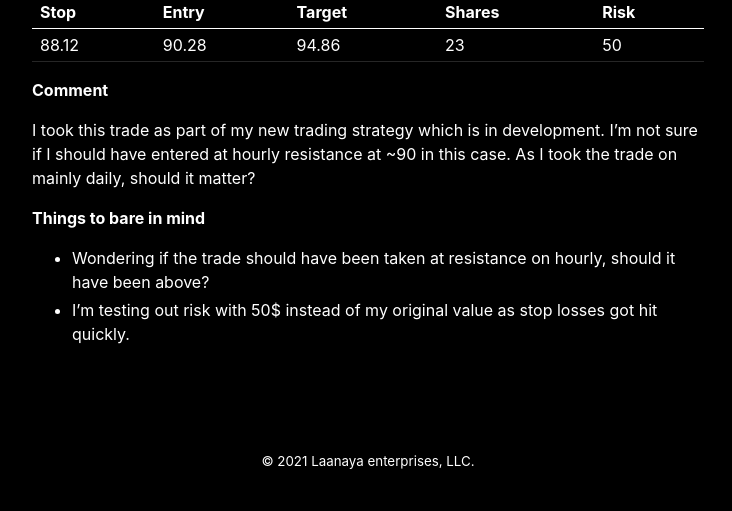
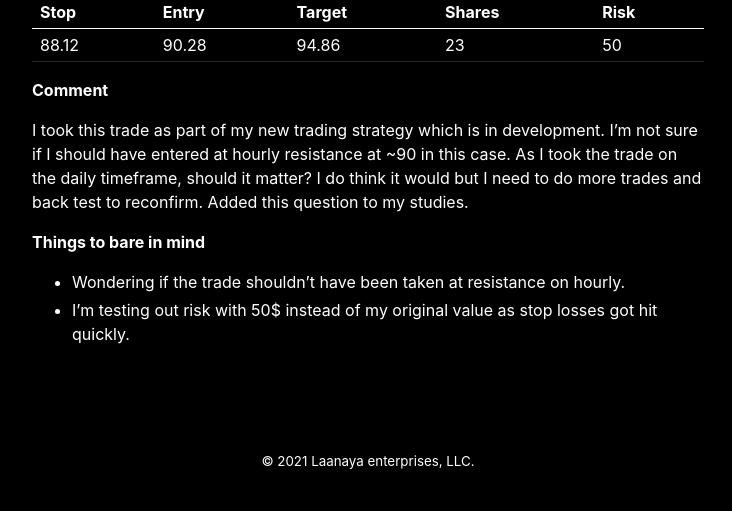
Before and after one commit to Bobcycle/Journal, a Jekyll site: the page built from _posts/2021-01-21-amd.md, in a window 1280 px wide. Shown: the part 529-1040 px from the top of the page, without its empty margins (272-1004 px from the left). Built offline with Jekyll 4.4.1, drawn with Linux system fonts in a browser that asks for light colours.

Commit message:
Update 2021-01-21-amd.md

```diff
--- a/_posts/2021-01-21-amd.md
+++ b/_posts/2021-01-21-amd.md
@@ -15,9 +15,9 @@ title: AMD @ 90.28
 
 **Comment**
 
-I took this trade as part of my new trading strategy which is in development. I'm not sure if I should have entered at hourly resistance at ~90 in this case. As I took the trade on mainly daily, should it matter?
+I took this trade as part of my new trading strategy which is in development. I'm not sure if I should have entered at hourly resistance at ~90 in this case. As I took the trade on the daily timeframe, should it matter? I do think it would but I need to do more trades and back test to reconfirm. Added this question to my studies.
 
 **Things to bare in mind**
 
-- Wondering if the trade should have been taken at resistance on hourly, should it have been above?
+- Wondering if the trade shouldn't have been taken at resistance on hourly.
 - I'm testing out risk with 50$ instead of my original value as stop losses got hit quickly.
```
